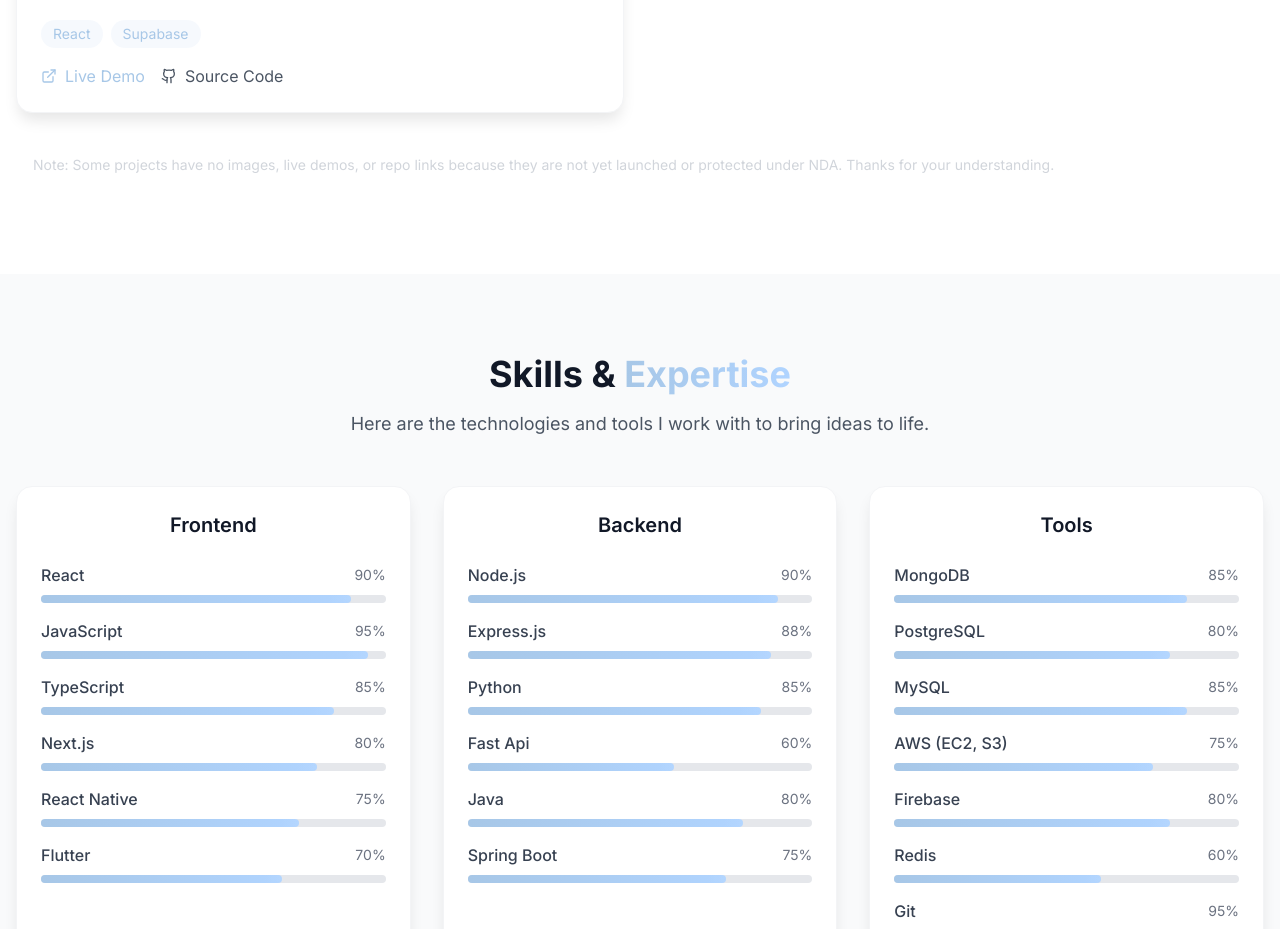
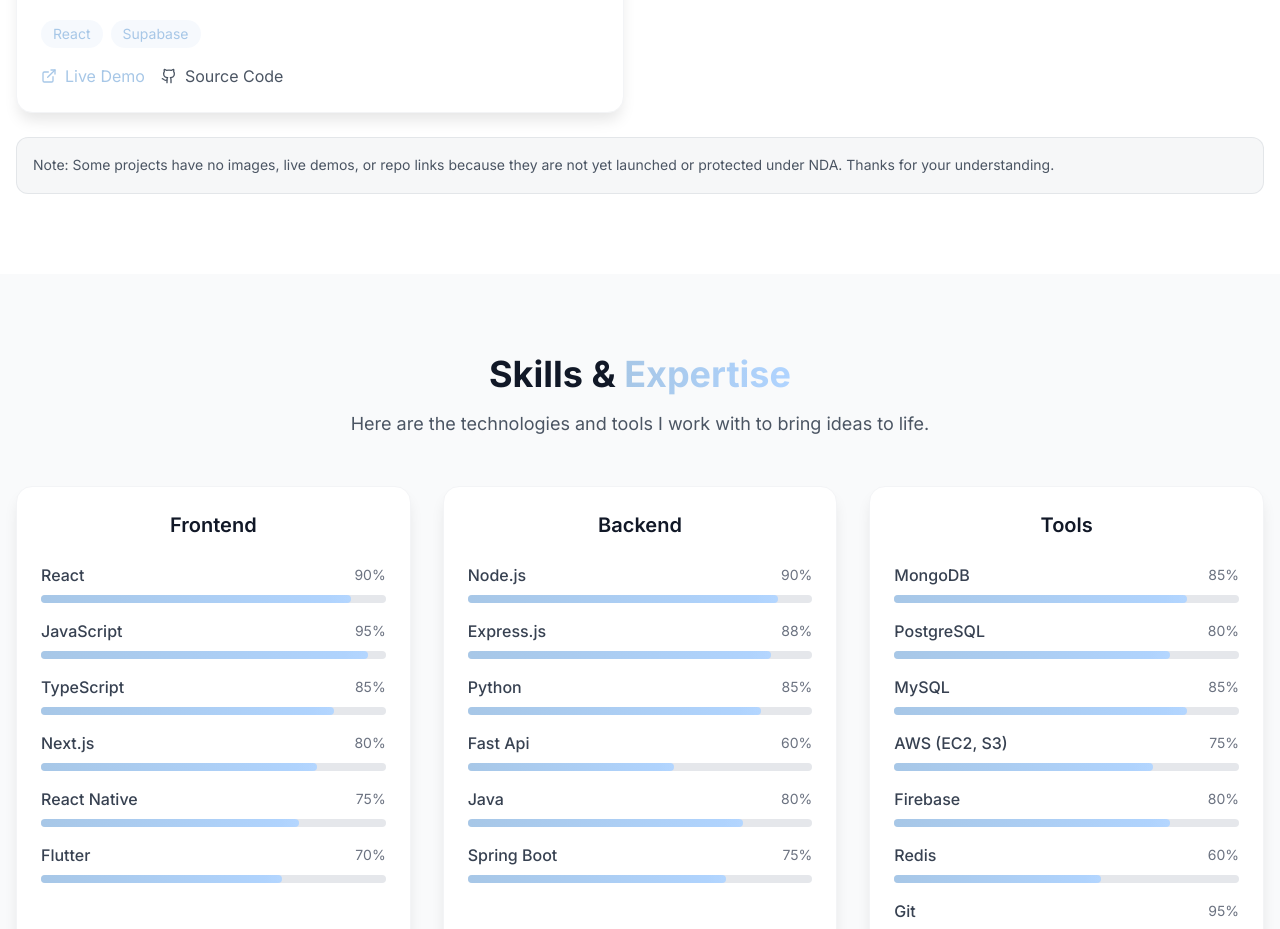
Before and after one commit to MichaelTolulope/my-portfolio-website, a React (Vite) app: page / in a window 1280 px wide. Shown: the part 4261-5190 px from the top of the page. Built offline with nearby package versions, Linux system fonts and the light colour scheme.

Commit message:
notice light mode fix

```diff
--- a/src/components/Sections/Projects.tsx
+++ b/src/components/Sections/Projects.tsx
@@ -291,12 +291,17 @@
             </motion.div>
           ))}
         </motion.div>
-        <div className="mt-6 p-4 rounded-xl bg-white/5 border border-white/10 text-sm text-gray-300 backdrop-blur">
+        <div className="mt-6 p-4 rounded-xl
+  bg-gray-100/70 dark:bg-white/5
+  border border-gray-300/50 dark:border-white/10
+  text-sm text-gray-600 dark:text-gray-300
+  backdrop-blur">
           <p className="leading-relaxed">
             Note: Some projects have no images, live demos, or repo links because they
             are not yet launched or protected under NDA. Thanks for your understanding.
           </p>
         </div>
+
       </div>
     </section>
   );
```
